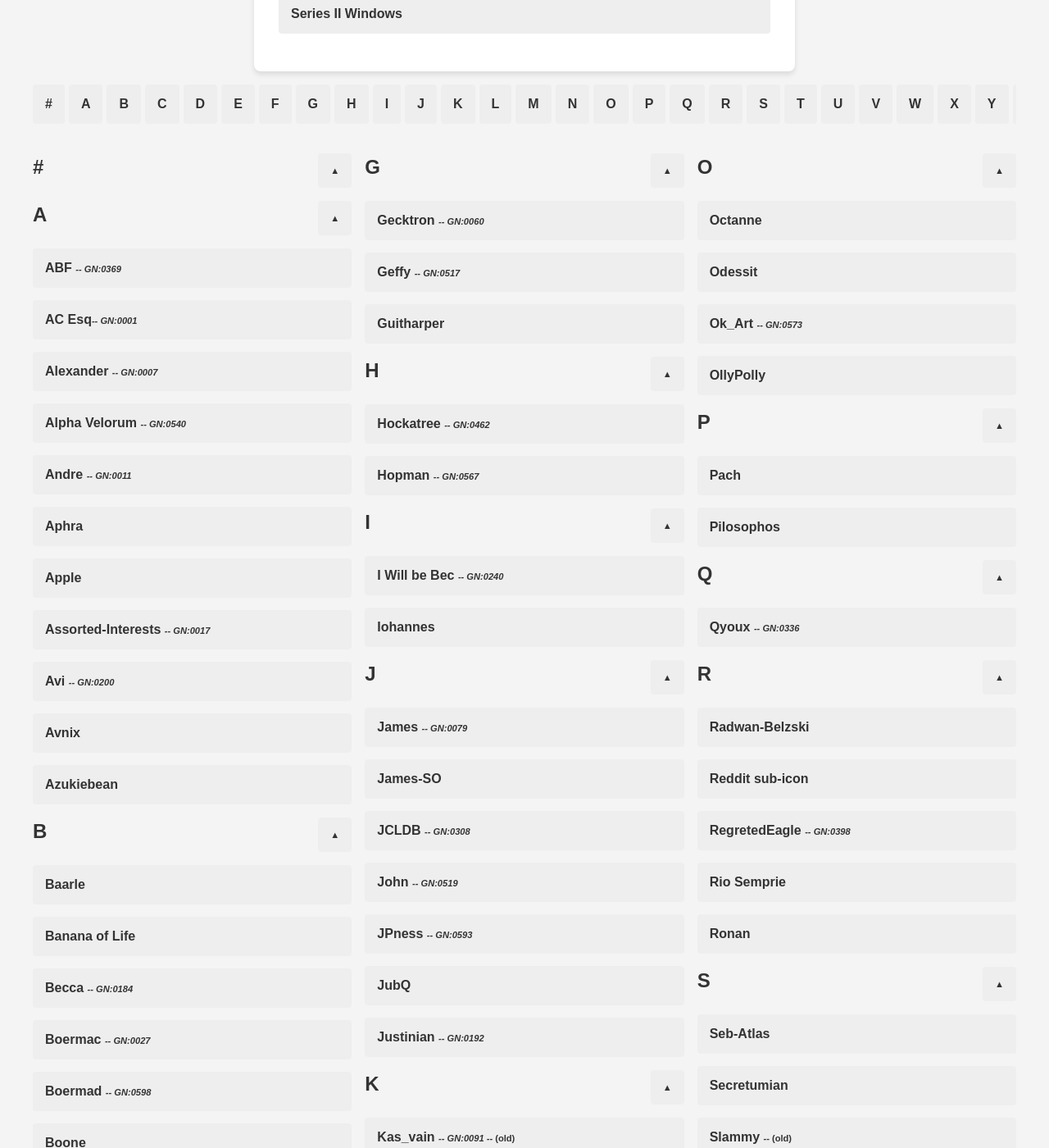
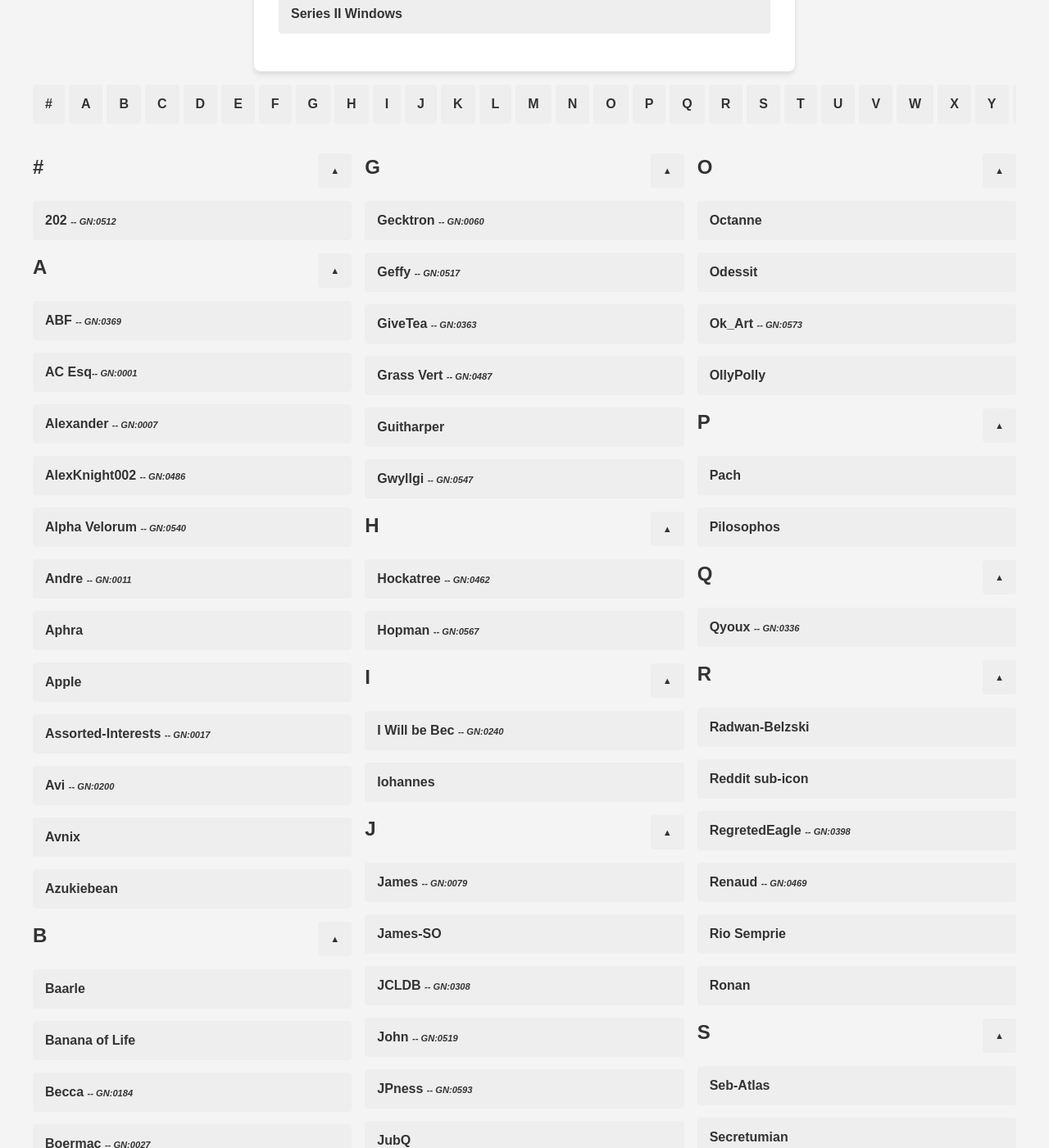
Before and after one commit to sirhcb/NAtesting, a Jekyll site: the page built from index.html, in a window 1280 px wide and 1400 px high, scrolled down 273 px. Shown: the whole window at 82% size. Built offline with Jekyll 4.4.1, drawn with Linux system fonts in a browser that asks for light colours; some of the changed text lies outside the part shown.

Commit message:
Add new items to Series II and update links

```diff
--- a/index.html
+++ b/index.html
@@ -99,9 +99,10 @@
   </div>
 
   <ul>
+      <li><a href="/NotreArms/slideshows/Series II/#slide-5">202 <small><small><i>-- GN:0512</i></small></small></a></li>
   </ul>
 </div>
-<!-- <li><a href="/NotreArms/slideshows/Series I/#slide-5"> <small><small><i>-- GN:0</i></small></small></a></li>
+<!-- <li><a href="/NotreArms/slideshows/Series II/#slide-5"> <small><small><i>-- GN:0</i></small></small></a></li>
 
 <!-- Section A -->
 <div id="section-A">
@@ -116,6 +117,7 @@
     <li><a href="/NotreArms/slideshows/Series II/#slide-2">ABF <i><small><small>-- GN:0369</small></small></i></a></li>
     <li><a href="/NotreArms/slideshows/Series I/#slide-3">AC Esq<i><small><small>-- GN:0001</small></small></i></a></li>
     <li><a href="/NotreArms/slideshows/Series I/#slide-3">Alexander <i><small><small>-- GN:0007</small></small></i></a></li>
+    <li><a href="/NotreArms/slideshows/Series II/#slide-5">AlexKnight002 <small><small><i>-- GN:0486</i></small></small></a></li>
     <li><a href="/NotreArms/slideshows/Series II/#slide-4">Alpha Velorum <i><small><small>-- GN:0540</small></small></i></a></li>
     <li><a href="/NotreArms/slideshows/Series I/#slide-4">Andre <i><small><small>-- GN:0011</small></small></i></a></li>
     <li><a href="/NotreArms/slideshows/Series II/#slide-8">Aphra</a></li>
@@ -163,7 +165,8 @@
     <li><a href="/NotreArms/slideshows/Series II/#slide-q">CBRPLX <i><small><small>-- GN:0514</small></small></i></a></li>
     <li><a href="/NotreArms/slideshows/Series I/#slide-1">Capitalism <i><small><small>-- GN:0186</small></small></i></a></li>
     <li><a href="/NotreArms/slideshows/Series I/#slide-1">Coliop <small><small>-- GN:0040</small></small></i></a></li>
-    <a href="/NotreArms/slideshows/Series I/#slide-3">Conman</a></li>
+    <li><a href="/NotreArms/slideshows/Series I/#slide-3">Conman</a></li>
+    <li><a href="/NotreArms/slideshows/Series II/#slide-5">Cookie <small><small><i>-- GN:0600</i></small></small></a></li>
     <li><a href="/NotreArms/slideshows/Series II/#slide-2">CopperLotus <i><small><small>-- GN:0527</small></small></i></a></li>
     <li><a href="/NotreArms/slideshows/Series II/#slide-8">Corvos <i><small><small>-- GN:0041</small></small></i></a></li>
     <li><a href="/NotreArms/slideshows/Series I/#slide-1">Corvos <i><small><small>-- GN:0041</small></small></i> <small><small>-- (attributed) (old)</small></small></a></li>
@@ -230,7 +233,10 @@
   <ul>
     <li><a href="/NotreArms/slideshows/Series II/#slide-3">Gecktron <i><small><small>-- GN:0060</small></small></i></a></li>
     <li><a href="/NotreArms/slideshows/Series II/#slide-1">Geffy <i><small><small>-- GN:0517</small></small></i></a></li>
+    <li><a href="/NotreArms/slideshows/Series II/#slide-5">GiveTea <small><small><i>-- GN:0363</i></small></small></a></li>
+    <li><a href="/NotreArms/slideshows/Series II/#slide-5">Grass Vert <small><small><i>-- GN:0487</i></small></small></a></li>
     <li><a href="/NotreArms/slideshows/Series I/#slide-1">Guitharper</a></li>
+    <li><a href="/NotreArms/slideshows/Series II/#slide-5">Gwyllgi <small><small><i>-- GN:0547</i></small></small></a></li>
   </ul>
 </div>
 
@@ -418,6 +424,7 @@
     <li><a href="/NotreArms/slideshows/Series I/#slide-5">Radwan-Belzski</a></li>
     <li><a href="/NotreArms/slideshows/Series I/#slide-3">Reddit sub-icon</a></li>
     <li><a href="/NotreArms/slideshows/Series II/#slide-2">RegretedEagle <i><small><small>-- GN:0398</small></small></i></a></li>
+    <li><a href="/NotreArms/slideshows/Series II/#slide-5">Renaud <small><small><i>-- GN:0469</i></small></small></a></li>
     <li><a href="/NotreArms/slideshows/Series I/#slide-1">Rio Semprie</a></li>
     <li><a href="/NotreArms/slideshows/Series II/#slide-8">Ronan</a></li>
   </ul>
@@ -435,6 +442,7 @@
   <ul>
     <li><a href="/NotreArms/slideshows/Series II/#slide-1">Seb-Atlas</a></li>
     <li><a href="/NotreArms/slideshows/Series II/#slide-3">Secretumian</a></li>
+    <li><a href="/NotreArms/slideshows/Series II/#slide-5">SirDuChastel <small><small><i>-- GN:0579</i></small></small></a></li>
     <li><a href="/NotreArms/slideshows/Series I/#slide-5">Slammy <small><small>-- (old)</small></small></a></li>
     <li><a href="/NotreArms/slideshows/Series II/#slide-4">Solar <i><small><small>-- GN:0504</small></small></i></a></li>
     <li><a href="/NotreArms/slideshows/Series II/#slide-1">Svafnir</a></li>
@@ -458,6 +466,8 @@
     <li><a href="/NotreArms/slideshows/Series II/#slide-4">The Golux <i><small><small>-- GN:0499</small></small></i></a></li>
     <li><a href="/NotreArms/slideshows/Series I/#slide-3">Thick <i><small><small>-- GN:0165</small></small></i></a></li>
     <li><a href="/NotreArms/slideshows/Series I/#slide-3">Thick-SO</a></li>
+    <li><a href="/NotreArms/slideshows/Series II/#slide-5">Tylluanunig</a></li>
+    <li><a href="/NotreArms/slideshows/Series II/#slide-5">TZVI <small><small><i>-- GN:0471</i></small></small></a></li>
   </ul>
 </div>
 
```
